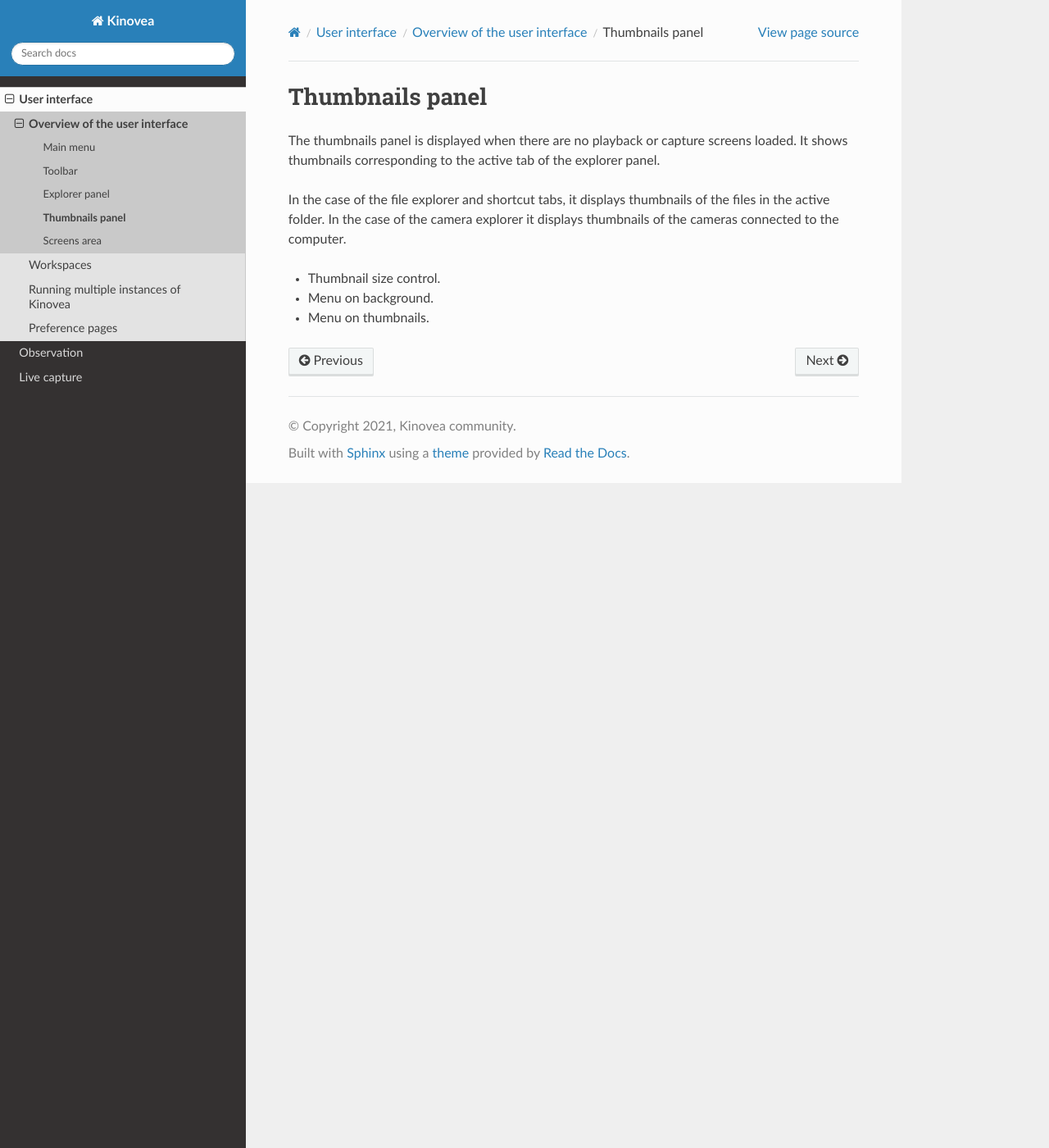
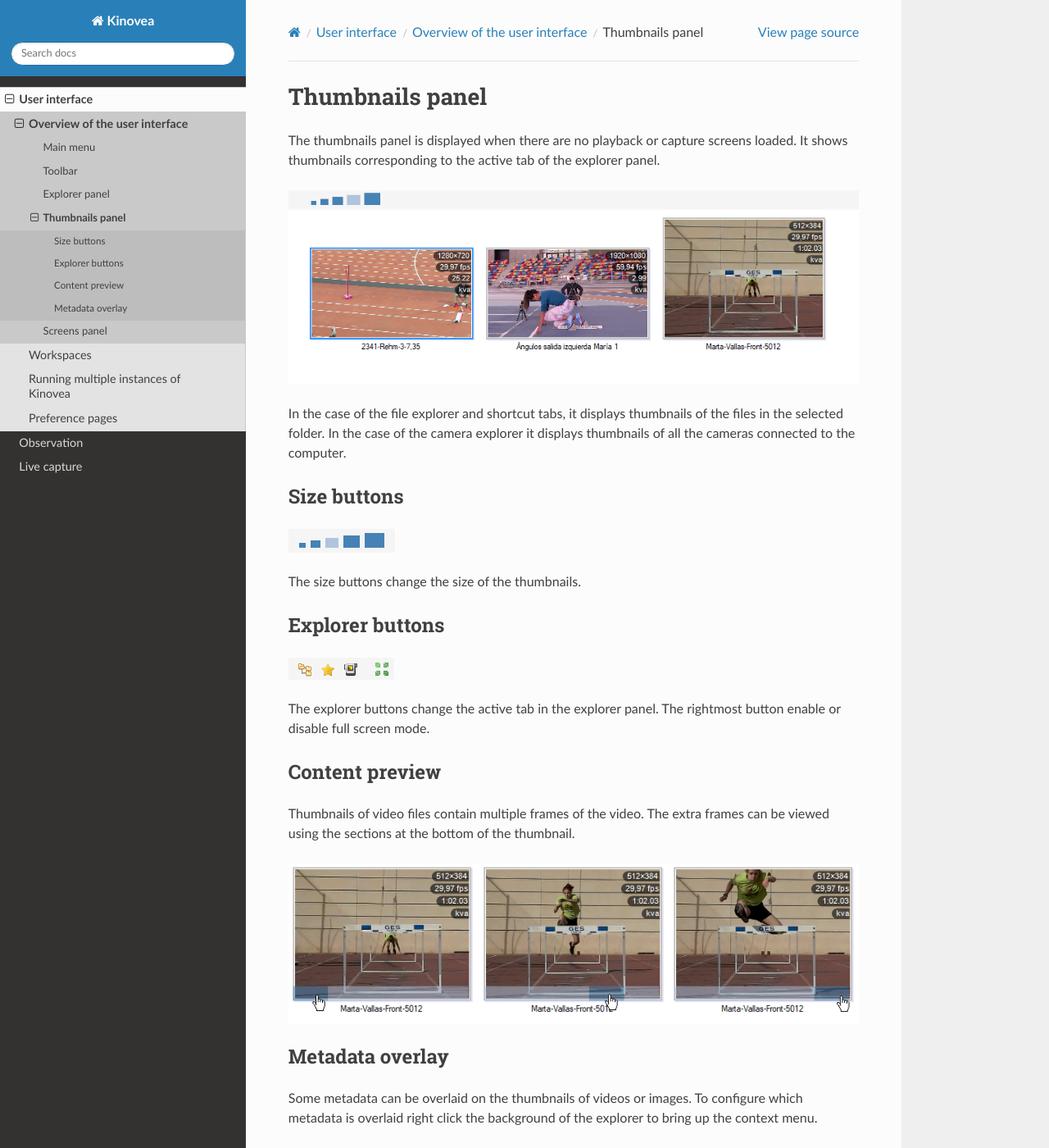
Before and after one commit to Kinovea/kinovea-docs, a Sphinx documentation site: the page built from source/userinterface/ui/thumbnailspanel.rst, in a window 1280 px wide and 1400 px high. Shown: the whole window at 82% size. Built offline with Sphinx 7.4.7 and the Read the Docs theme 2.0.0, drawn with Linux system fonts in a browser that asks for light colours; some of the changed text lies outside the part shown.

Commit message:
User interface.

```diff
--- a/source/userinterface/overview.rst
+++ b/source/userinterface/overview.rst
@@ -13,4 +13,4 @@ The Kinovea main window comprises the following areas:
    ui/thumbnailspanel
    ui/screenspanel
 
-.. image:: /images/capture/ui.png
+.. image:: /images/ui/mainwindow.png
--- a/source/userinterface/ui/thumbnailspanel.rst
+++ b/source/userinterface/ui/thumbnailspanel.rst
@@ -4,9 +4,38 @@ Thumbnails panel
 The thumbnails panel is displayed when there are no playback or capture screens loaded.
 It shows thumbnails corresponding to the active tab of the explorer panel.
 
-In the case of the file explorer and shortcut tabs, it displays thumbnails of the files in the active folder.
-In the case of the camera explorer it displays thumbnails of the cameras connected to the computer.
+.. image:: /images/ui/thumbnails.png
 
-- Thumbnail size control.
-- Menu on background.
-- Menu on thumbnails.
+In the case of the file explorer and shortcut tabs, it displays thumbnails of the files in the selected folder.
+In the case of the camera explorer it displays thumbnails of all the cameras connected to the computer.
+
+
+Size buttons
+------------
+.. image:: /images/ui/sizebuttons.png
+
+The size buttons change the size of the thumbnails.
+
+Explorer buttons
+--------------------
+
+.. image:: /images/ui/explorerbuttons.png
+
+The explorer buttons change the active tab in the explorer panel.
+The rightmost button enable or disable full screen mode.
+
+Content preview
+-------------------
+Thumbnails of video files contain multiple frames of the video.
+The extra frames can be viewed using the sections at the bottom of the thumbnail.
+
+.. image:: /images/ui/thumbnailpreview.png
+
+Metadata overlay
+--------------------
+Some metadata can be overlaid on the thumbnails of videos or images.
+To configure which metadata is overlaid right click the background of the explorer to bring up the context menu.
+
+.. image:: /images/ui/metadataoverlay.png
+
+Enabling the metadata "Kva file" will make it display "kva" on the thumbnail when annotations exist as a sidecar file to the main video.
```
Also changed, not shown: source/userinterface/ui/explorerpanel.rst (+29 -1 lines), source/userinterface/ui/screenspanel.rst (+10 -5 lines), source/images/ui/explorerbuttons.png (renamed from source/images/ui/thumbnailstab.png), source/images/ui/icons/explorer_camera.png (added), source/images/ui/icons/explorer_shortcut.png (added), source/images/ui/icons/explorer_video.png (added), source/images/ui/mainwindow.png (added), source/images/ui/metadataoverlay.png (added), source/images/ui/sizebuttons.png (renamed from source/images/ui/thumbnailsize.png), source/images/ui/thumbnailpreview.png (added), source/images/ui/thumbnails.png (added).
